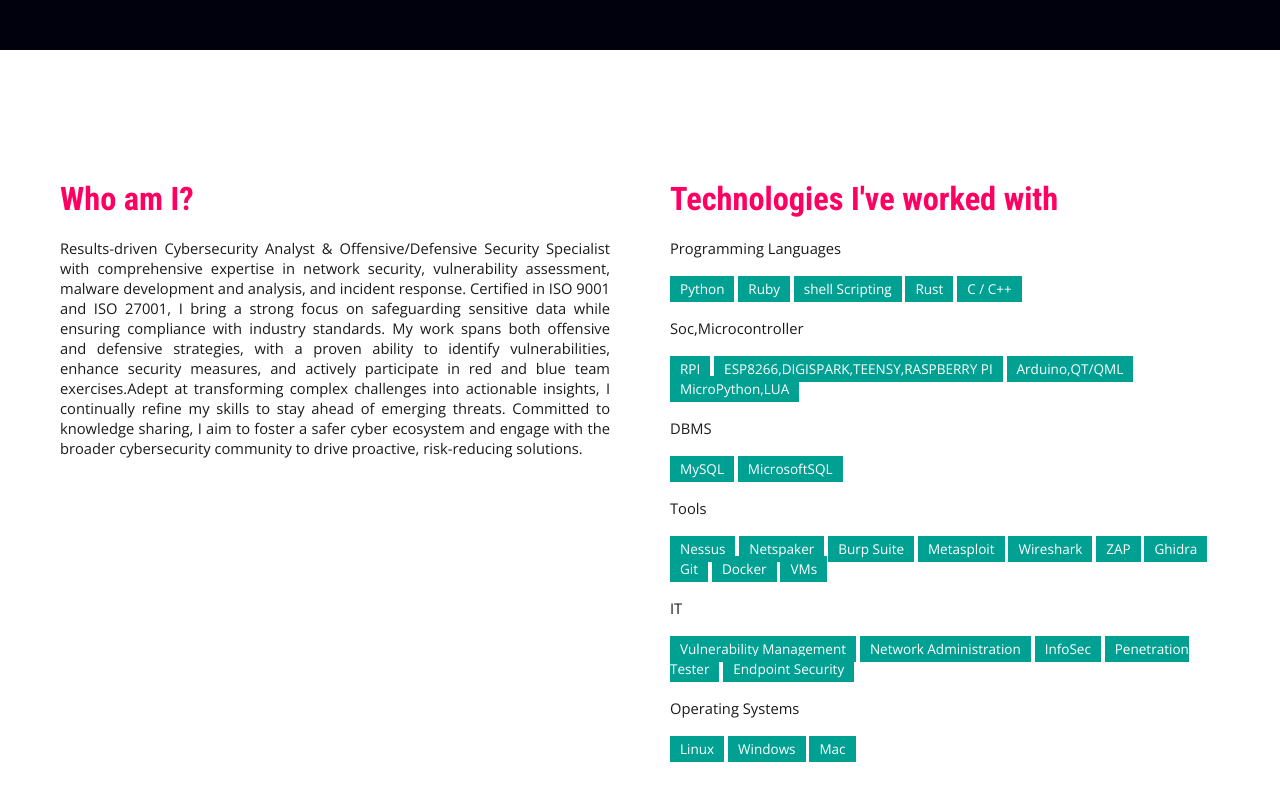
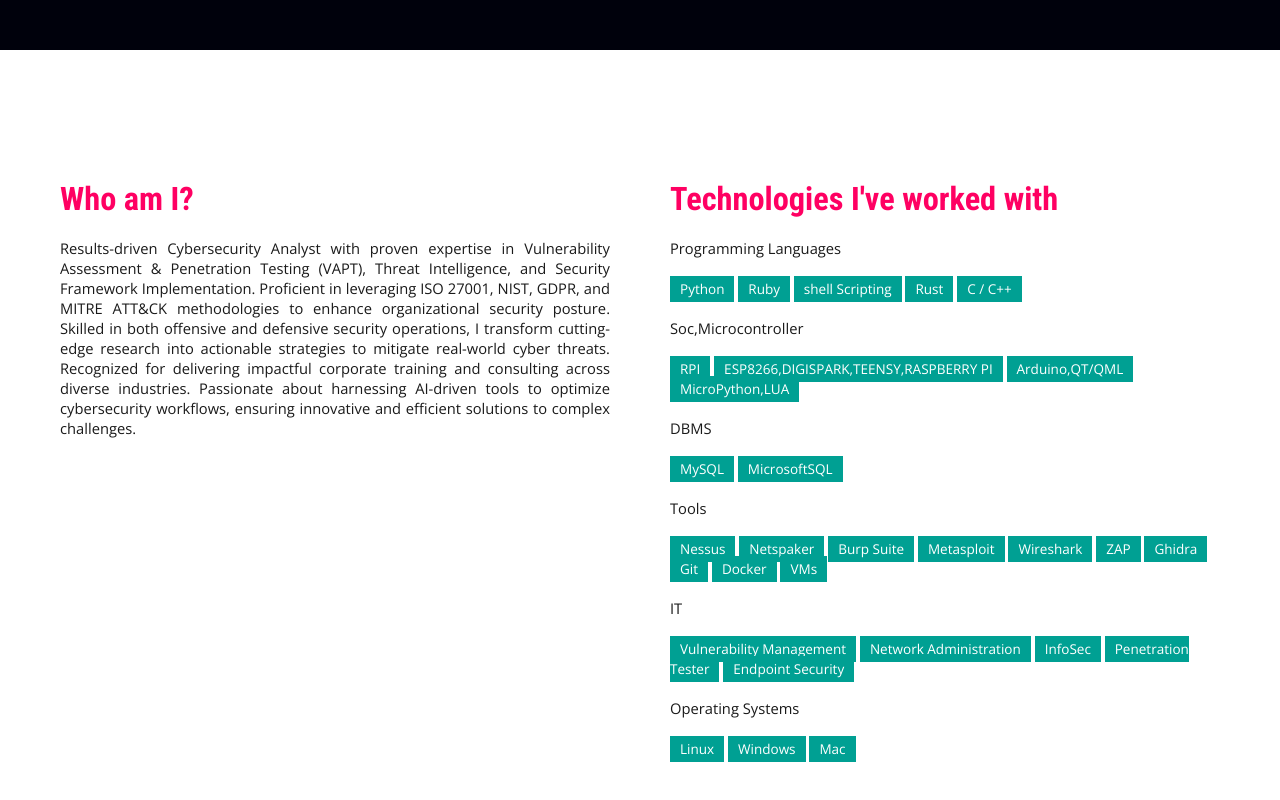
Before and after one commit to FALTOSPLOITER/faltosploiter.github.io, a plain HTML site: page index.html in a window 1280 px wide. Shown: the part 750-1550 px from the top of the page. Drawn offline with nearby package versions, Linux system fonts and the light colour scheme.

Commit message:
Update index.html

```diff
--- a/index.html
+++ b/index.html
@@ -45,7 +45,13 @@
             <div class="homeSection scroll">
                 <div class="homeSectionIntro">
                     <h1>Who am I?</h1>
-                    <p>Results-driven Cybersecurity Analyst & Offensive/Defensive Security Specialist with comprehensive expertise in network security, vulnerability assessment, malware development and analysis, and incident response. Certified in ISO 9001 and ISO 27001, I bring a strong focus on safeguarding sensitive data while ensuring compliance with industry standards. My work spans both offensive and defensive strategies, with a proven ability to identify vulnerabilities, enhance security measures, and actively participate in red and blue team exercises.Adept at transforming complex challenges into actionable insights, I continually refine my skills to stay ahead of emerging threats. Committed to knowledge sharing, I aim to foster a safer cyber ecosystem and engage with the broader cybersecurity community to drive proactive, risk-reducing solutions.</p>
+                    <p>Results-driven Cybersecurity Analyst with proven expertise in Vulnerability Assessment & Penetration Testing
+(VAPT), Threat Intelligence, and Security Framework Implementation. Proficient in leveraging ISO 27001, NIST,
+GDPR, and MITRE ATT&CK methodologies to enhance organizational security posture. Skilled in both
+offensive and defensive security operations, I transform cutting-edge research into actionable strategies to
+mitigate real-world cyber threats. Recognized for delivering impactful corporate training and consulting across
+diverse industries. Passionate about harnessing AI-driven tools to optimize cybersecurity workflows, ensuring
+innovative and efficient solutions to complex challenges.</p>
                 </div>
                 <div class="homeSectionSkills">
                     <h1>Technologies I've worked with</h1>
```
